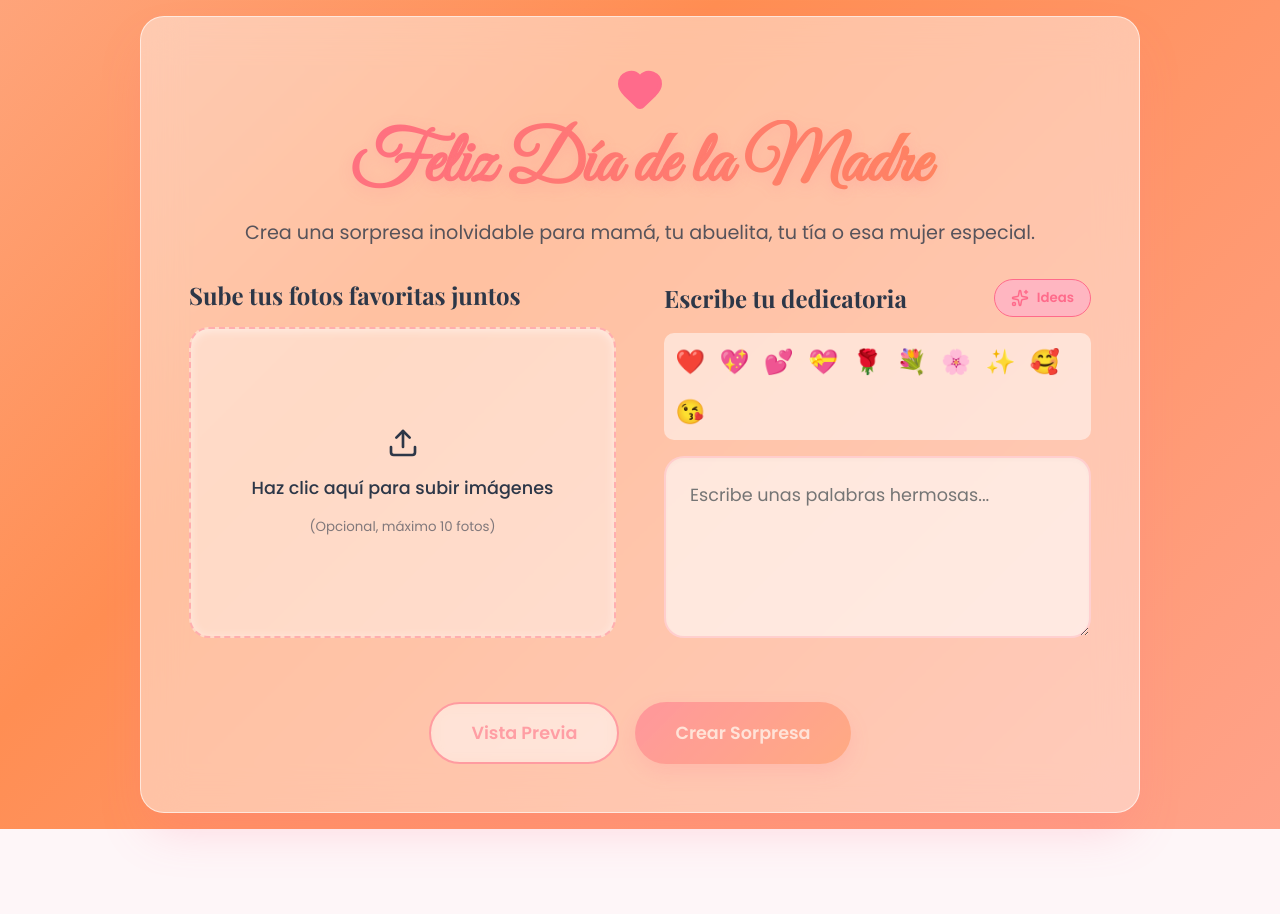
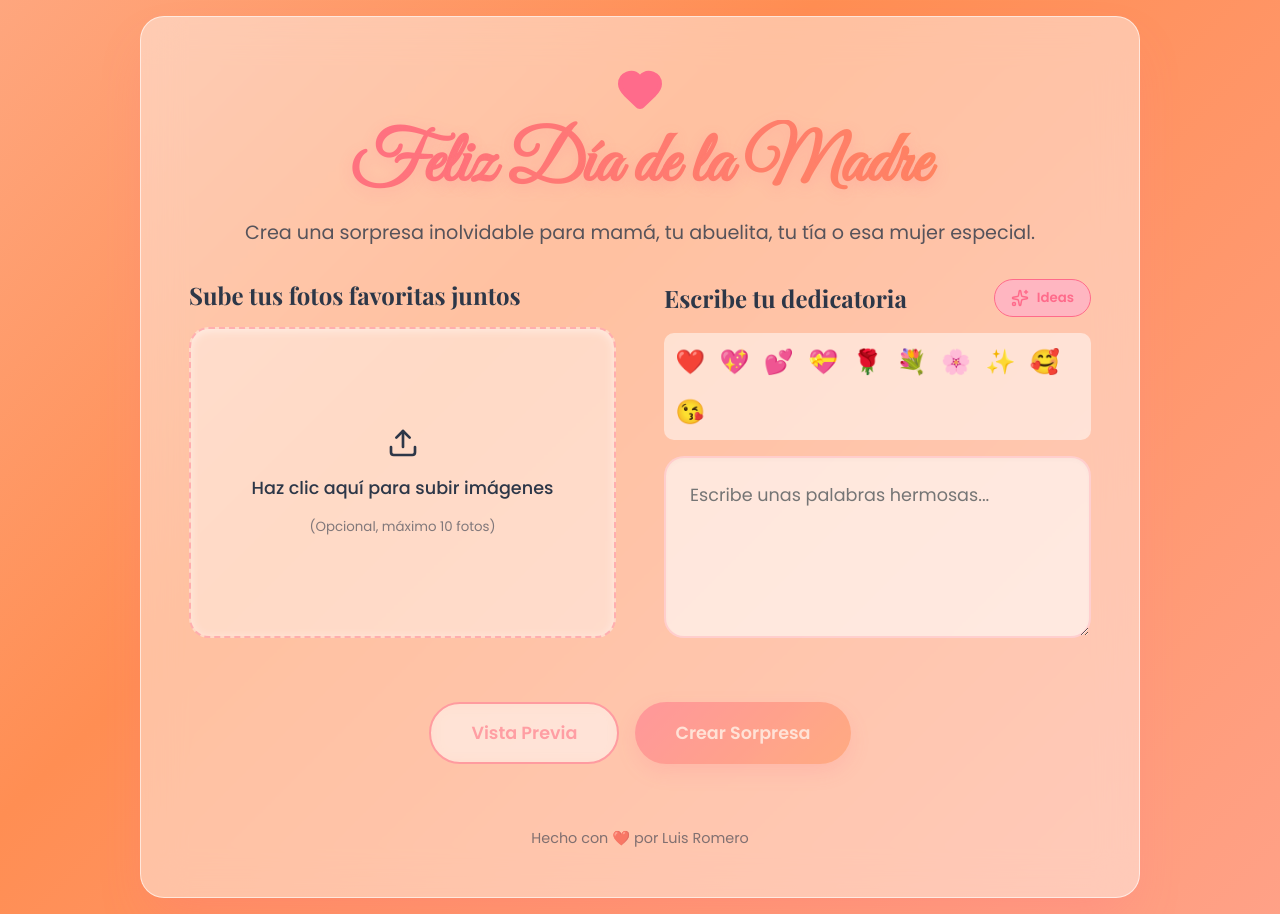
Before and after one commit to Srmalito/WEB_DIA_MADRE, a React (Vite) app: page / in a window 1280 px wide. Before the commit the page ends 829 px from the top, so only its background shows below. Built offline with nearby package versions, Linux system fonts and the light colour scheme; a web font is replaced by a local one.

Commit message:
feat: add developer credit to footer

```diff
--- a/src/components/SetupForm.jsx
+++ b/src/components/SetupForm.jsx
@@ -161,6 +161,9 @@ const SetupForm = ({ images, setImages, dedication, setDedication, onPreview, on
           </button>
         </div>
       </div>
+      <div className="developer-credit text-center" style={{ marginTop: '2rem', opacity: 0.6, fontSize: '0.9rem' }}>
+        Hecho con ❤️ por Luis Romero
+      </div>
     </motion.div>
   );
 };
```
